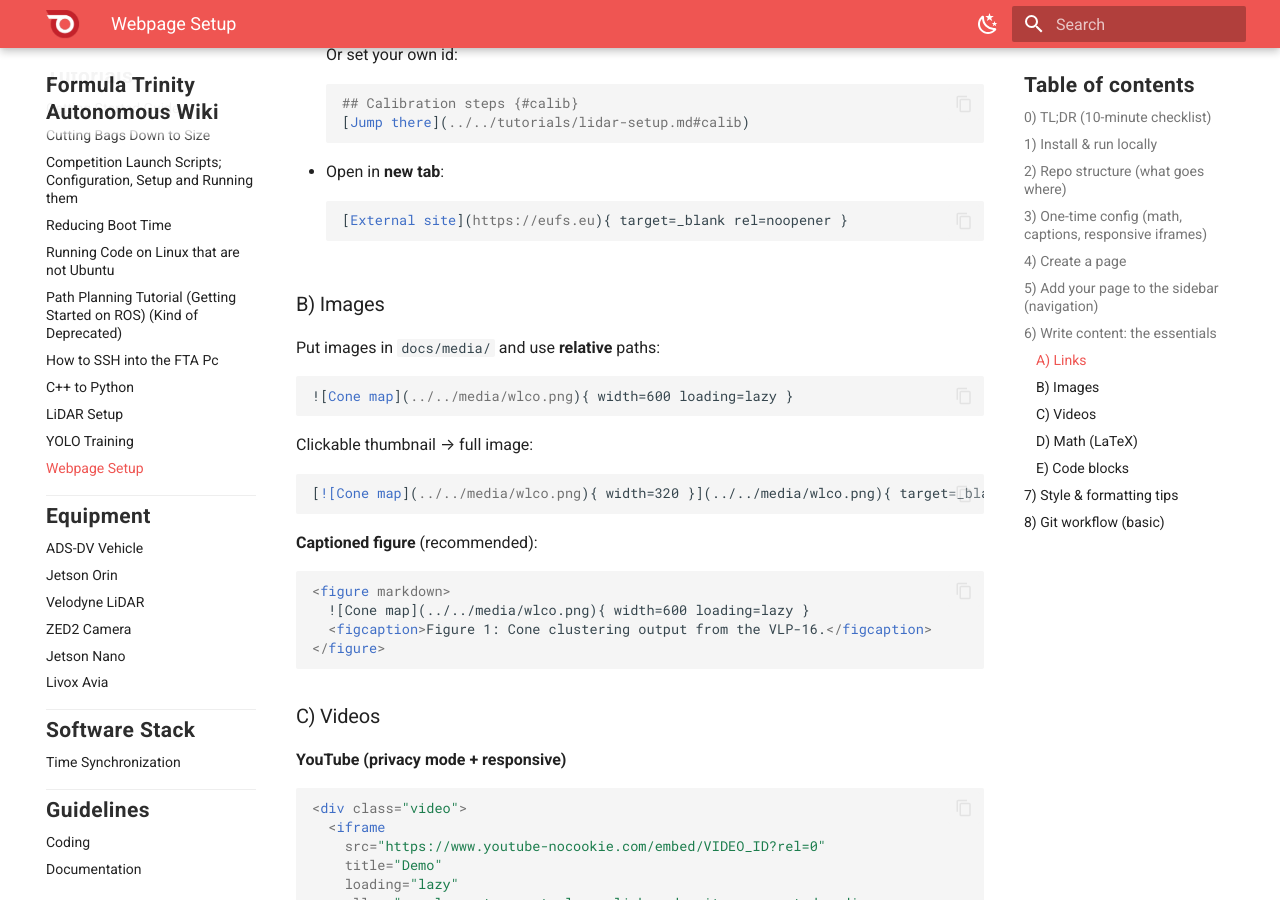
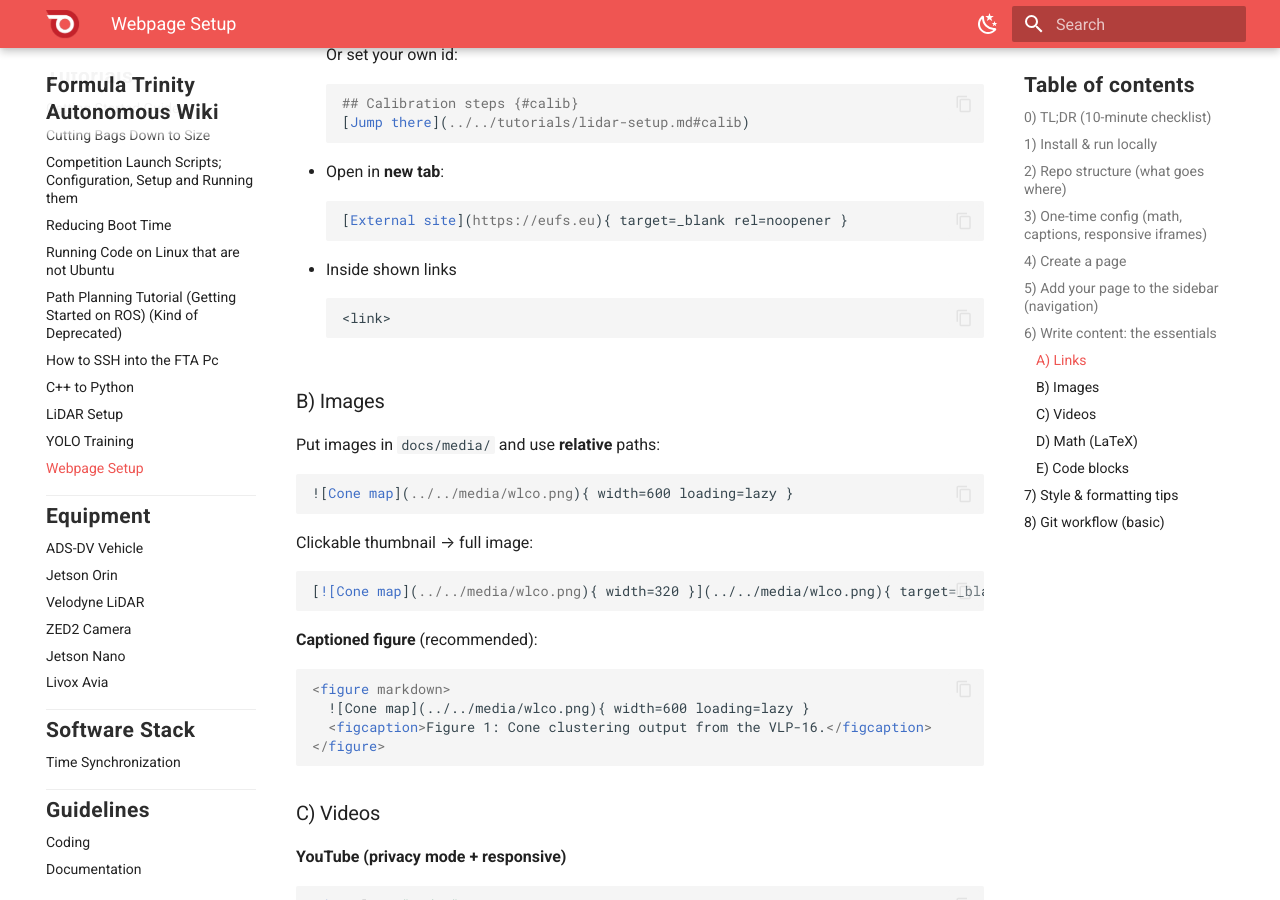
Before and after one commit to FT-Autonomous/ft_docs_2.0, an MkDocs documentation site: the page built from docs/tutorials/webpage_setup.md, in a window 1280 px wide and 900 px high, scrolled down 3452 px. Built offline with MkDocs 1.6.1 and Material for MkDocs 9.7.7, drawn with Linux system fonts in a browser that asks for light colours.

Commit message:
Added some notes to the webpage setup

```diff
--- a/docs/tutorials/webpage_setup.md
+++ b/docs/tutorials/webpage_setup.md
@@ -169,6 +169,11 @@ nav:
 - Open in **new tab**:
   ~~~md
   [External site](https://eufs.eu){ target=_blank rel=noopener }
+  ~~~
+
+- Inside shown links
+  ~~~md
+  <link>
   ~~~
 
 ### B) Images
--- a/mkdocs.yml
+++ b/mkdocs.yml
@@ -10,6 +10,7 @@ theme:
     logo: null     # <- prevent book icon fallback
 
   features:
+    - navigation.top
     - navigation.expand
     - navigation.sections
     - navigation.footer
```
Also changed, not shown: docs/index.md (+4 -0 lines).
